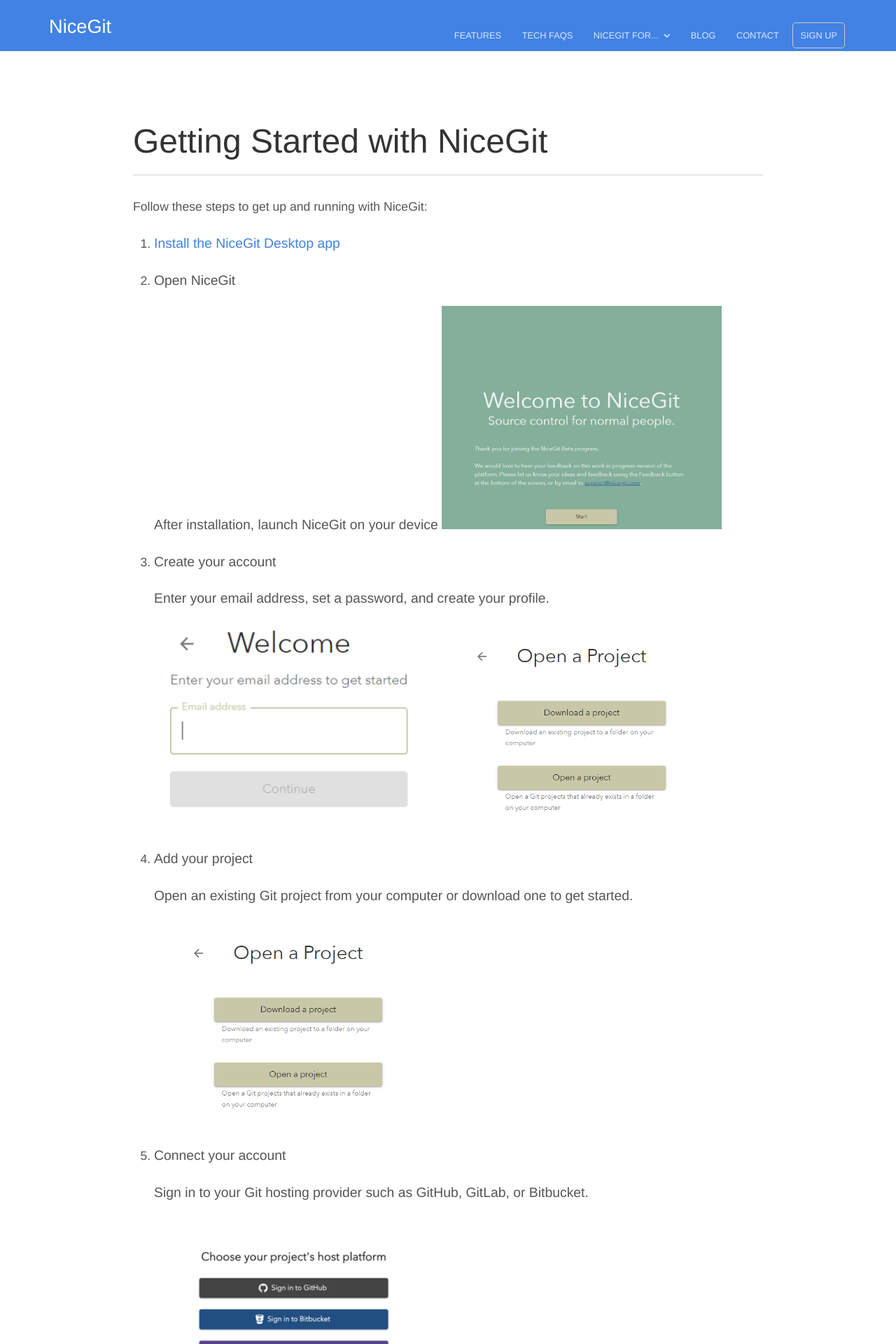
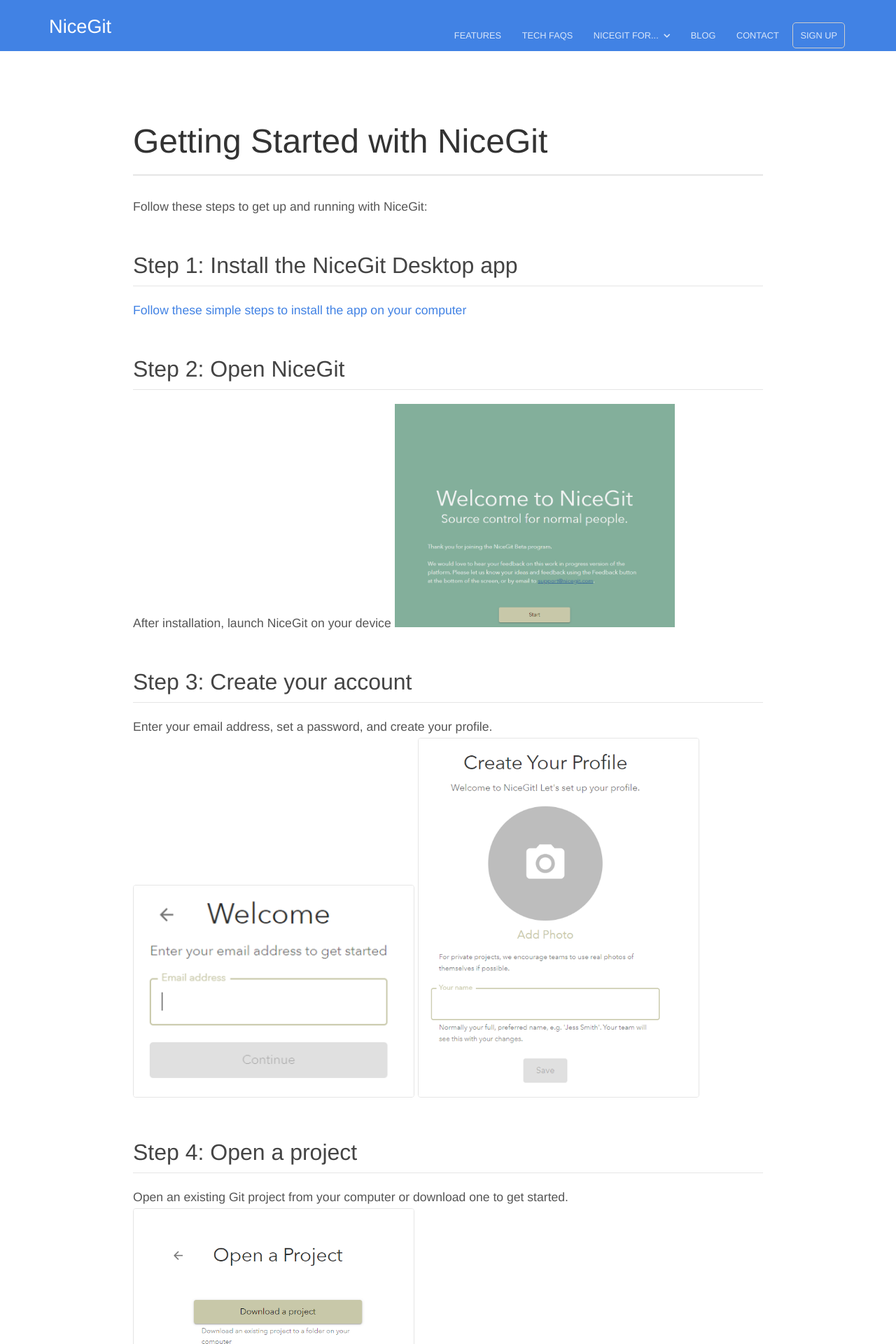
Before and after one commit to NiceGitTeam/Web, a Jekyll site: the page built from docs/getting-started.md, in a window 1280 px wide. Shown: the top 1920 px of the page at 70% size. Built offline with Jekyll 4.4.1, drawn with Linux system fonts in a browser that asks for light colours; comment, search, counter and statistics services are not loaded; some of the changed text lies outside the part shown.

Commit message:
Fix Getting Started images, add border

```diff
--- a/_sass/docs.scss
+++ b/_sass/docs.scss
@@ -149,6 +149,11 @@
 	img.small {
 		width: 400px;
 	}
+
+	img.border {
+		border: 1px solid #e5e5e5;
+		border-radius: 4px;
+	}
 }
 
 @media #{$tablet} {
--- a/docs/getting-started.md
+++ b/docs/getting-started.md
@@ -6,35 +6,36 @@
 
 Follow these steps to get up and running with NiceGit:
 
-1. [Install the NiceGit Desktop app](/docs/installation/)
+## Step 1: Install the NiceGit Desktop app
+   [Follow these simple steps to install the app on your computer](/docs/installation/)
 
-1. Open NiceGit
+## Step 2: Open NiceGit
 
    After installation, launch NiceGit on your device
    ![NiceGit Welcome Screen](/images/docs/getting%20started%201.png){: class="small" }
 
-1. Create your account
+## Step 3: Create your account
 
    Enter your email address, set a password, and create your profile.
-   ![Login Screen](/images/docs/getting%20started%202.png){: class="small" }
-   ![User Profile Screen](/images/docs/getting%20started%203.png){: class="small" }
+   ![Login Screen](/images/docs/getting%20started%202.png){: class="small border" }
+   ![User Profile Screen](/images/docs/getting%20started%202b.png){: class="small border" }
 
-1. Add your project
+## Step 4: Open a project
 
    Open an existing Git project from your computer or download one to get started.
-   ![Open Project Screen](/images/docs/getting%20started%203.png){: class="small" }
+   ![Open Project Screen](/images/docs/getting%20started%203.png){: class="small border" }
 
-1. Connect your account
+## Step 5: Connect your hosting account
 
    Sign in to your Git hosting provider such as GitHub, GitLab, or Bitbucket.
-   ![Host Sign In Screen](/images/docs/getting%20started%204.png){: class="small" }
+   ![Host Sign In Screen](/images/docs/getting%20started%204.png){: class="small border" }
 
-1. Start using NiceGit!
+## Step 6: Start using NiceGit!
 
    You can now access your project in NiceGit, make changes, and view the full history in a simple, easy-to-understand way.
 
    You’re all set. Try making your first change and syncing your project.
 
-   ![Home Screen](/images/docs/getting%20started%205.png){: class="small" }
+   ![Home Screen](/images/docs/getting%20started%205.png){: class="small border" }
 
 {% include docs-problems.md %}
```
